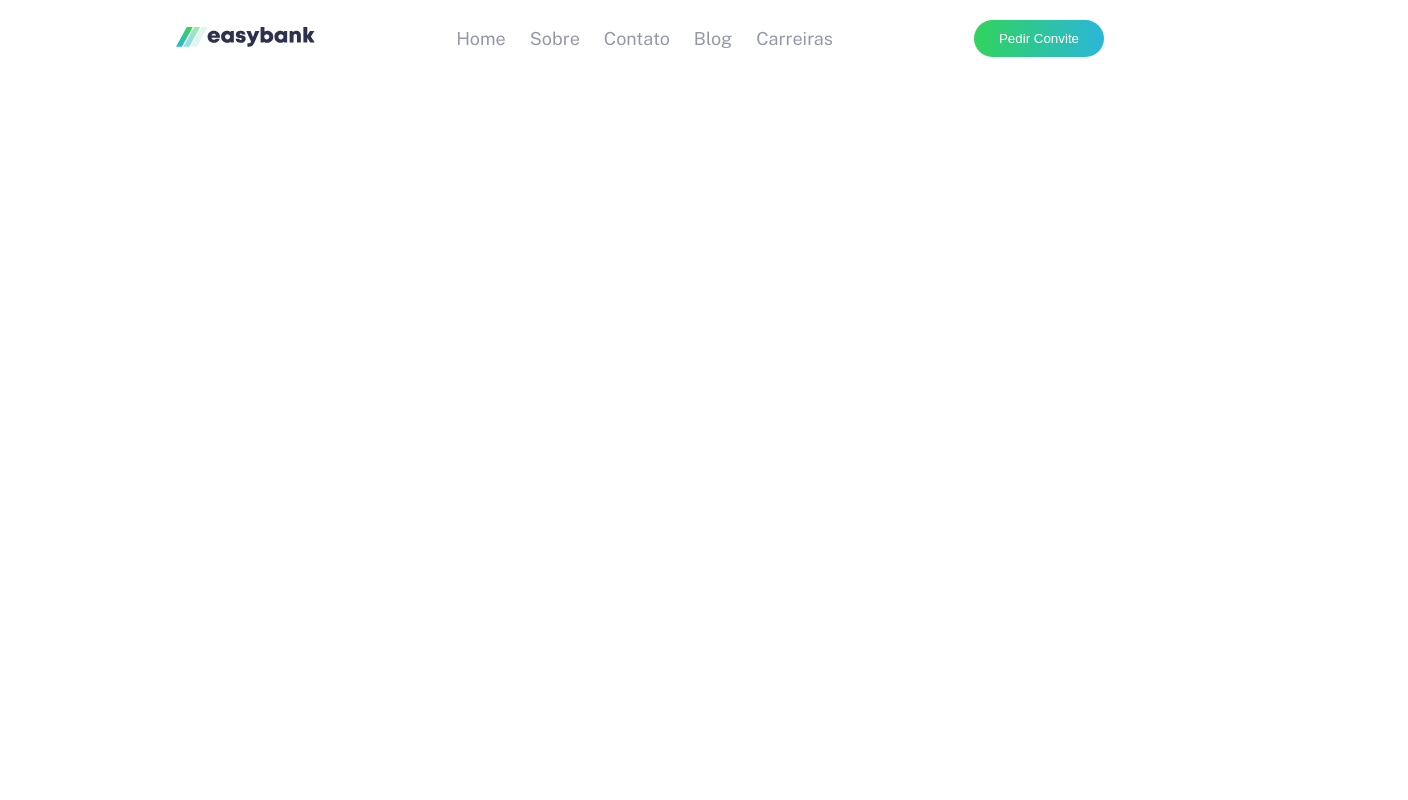
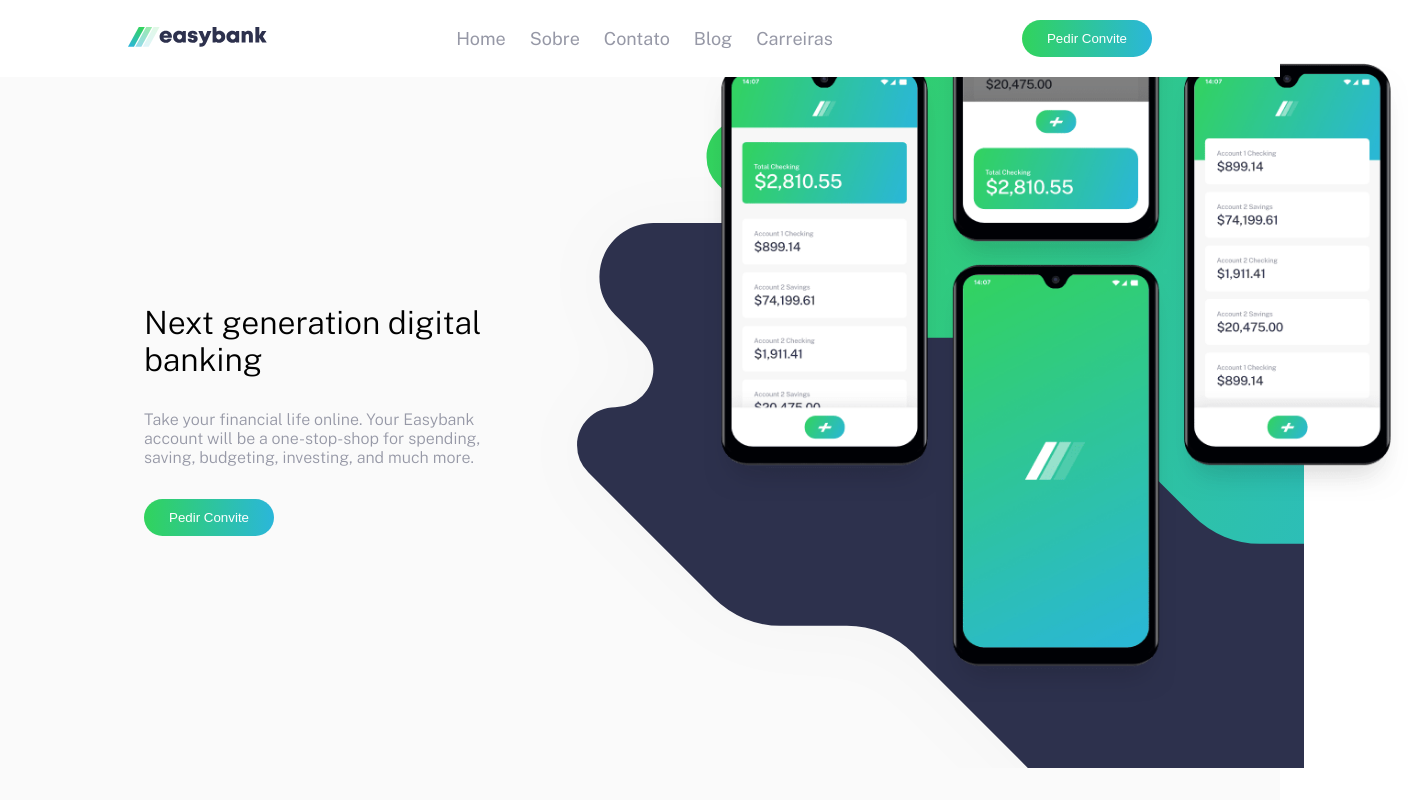
Before and after one commit to idomelo/easy-bank-landing-page, a plain HTML site: page index.html in a window 1280 px wide. Shown: the whole page, 1408 px wide, since content can reach past the window. Drawn offline with nearby package versions, Linux system fonts and the light colour scheme.

Commit message:
add section home

```diff
--- a/index.html
+++ b/index.html
@@ -1,12 +1,12 @@
 <!DOCTYPE html>
-<html lang="en">
+<html lang="pt-br">
 <head>
   <meta charset="UTF-8">
   <meta name="viewport" content="width=device-width, initial-scale=1.0"> <!-- displays site properly based on user's device -->
 
   <link rel="icon" type="image/png" sizes="32x32" href="./images/favicon-32x32.png">
 
-  <title>Frontend Mentor | Easybank landing page</title>
+  <title>Easybank landing page</title>
 
   <!-- BOXICONS -->
   <link href='https://unpkg.com/boxicons@2.1.2/css/boxicons.min.css' rel='stylesheet'>
@@ -15,7 +15,6 @@
   <link rel="stylesheet" href="styles/style.css">
 </head>
 <body>
-
   <!-- =======  HEADER ======= -->
   <header class="header">
     <nav class="nav container">
@@ -51,14 +50,36 @@
     </nav>
   </header>
 
+  <!-- ========= MAIN =========-->
+  <main class="main">
 
-  <!--========= MAIN =========-->
-  <!-- <main class="main"> -->
     <!-- =======  HOME ======= -->
-    <!-- <section class="home section" id="home">
+    <section class="home" id="home">
+      <div class="home__container container grid">
+        <div class="apresentation">
+          <h1 class="home__title">
+            Next generation digital banking
+          </h1>
 
+          <h3 class="home__text">
+            Take your financial life online. Your Easybank account will be a one-stop-shop for spending, saving, budgeting, investing, and much more.
+          </h3>
+
+          <button class="button button__action">
+            Pedir Convite
+          </button>
+
+        </div>
+
+        <div class="home__img__wrapper">
+          <img class="home__img" src="images/image-mockups.png" alt="">
+        </div>
+      </div>
     </section>
-  </main> -->
+
+    <!-- =======  ABOUT ======= -->
+
+  </main>
 
 
   <!-- <div class="attribution">
--- a/styles/style.scss
+++ b/styles/style.scss
@@ -39,6 +39,18 @@
 html {
   scroll-behavior: smooth;
 }
+h1 {
+  font-weight: var(--h3-font-weight);
+  font-size: 2rem;
+}
+h2 {
+  font-weight: var(--h2-font-weight);
+}
+h3 {
+  font-weight: var(--h3-font-weight);
+  font-size: 1rem;
+  color: var(--text-color);
+}
 
 ul {
   list-style: none;
@@ -70,7 +82,7 @@ body {
 }
 
 .container {
-  max-width: 768px;
+  // max-width: 968px;
   margin: 0 auto 0 auto;
 }
 
@@ -84,14 +96,14 @@ body {
 header {
   width: 100%;
   position: fixed;
+  z-index: 4;
 
   .nav {
     display: flex;
     justify-content: space-between;
     align-items: center;
-    max-width: 968px;
+    padding: 20px 10%;
     background-color: var(--white);
-    padding: 20px;
 
     .nav__list {
       display: flex;
@@ -153,3 +165,60 @@ header {
 }
 
 /*======= HOME ======= */
+
+.home__container {
+  grid-template-columns: 30% 70%;
+  background-color: var(--very-light-gray);
+  padding: 4.5rem 0 2rem 9rem;
+  height: 100vh;
+
+  .apresentation {
+    text-align: left;
+    align-self: center;
+
+    .home__text {
+      margin: 2rem 0;
+    }
+  }
+
+  .home__img__wrapper {
+    background-image: url(../images/bg-intro-desktop.svg);
+    background-size: 150%;
+    background-position-y: center;
+    background-position-x: left;
+    background-repeat: no-repeat;
+  }
+
+  .home__img {
+    position: absolute;
+    width: 55%; //tirar depois ??
+    top: -20%;
+    right: -10%;
+  }
+}
+
+@media screen and(max-width: 780px) {
+  .home__container {
+    height: 90vh;
+    gap: 0;
+    display: flex;
+    grid-template-columns: repeat(1, 1fr);
+    flex-direction: column-reverse;
+    padding-bottom: 1vh;
+    padding: 0;
+
+    .apresentation {
+      text-align: center;
+
+      .button__action {
+        padding: 15px 35px;
+      }
+    }
+
+    .home__img {
+      position: initial;
+      width: 100%;
+      top: 20% !important;
+    }
+  }
+}
```
Also changed, not shown: styles/style.css, text.txt, 1 other file.
